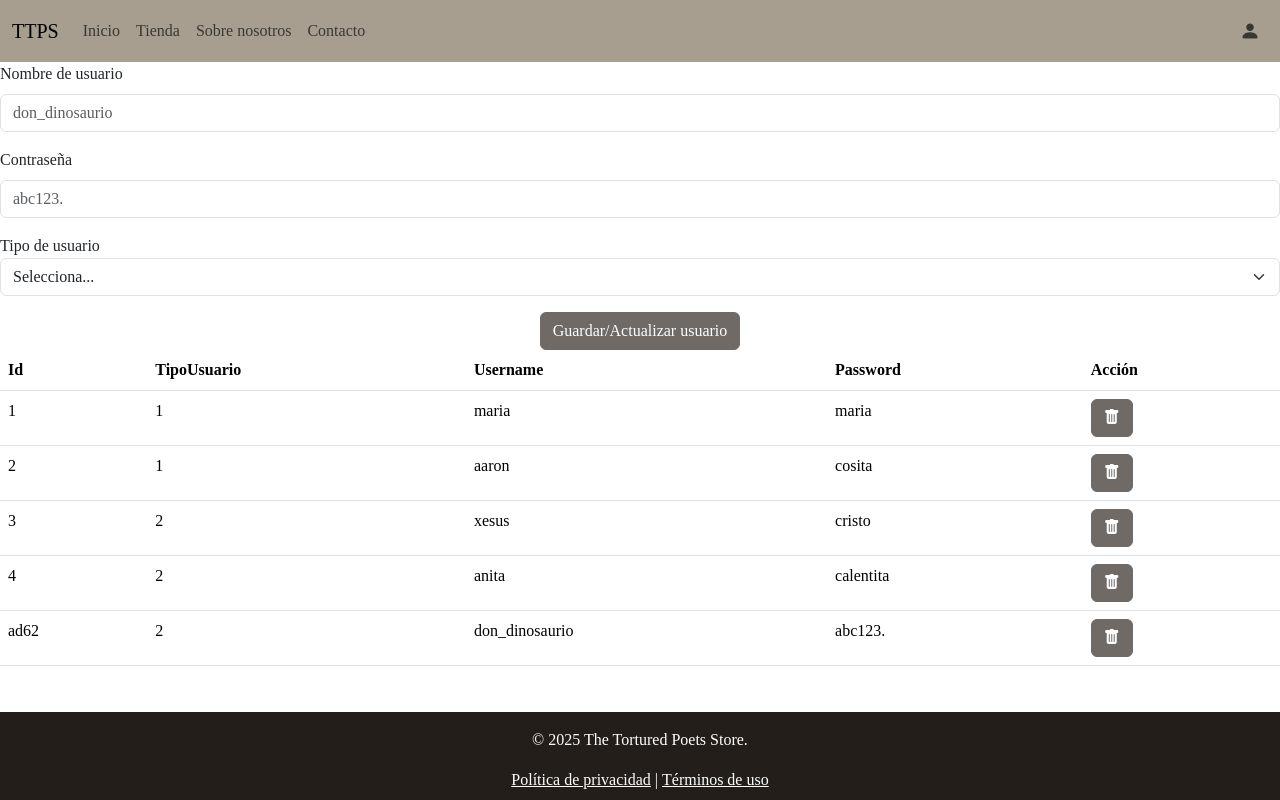
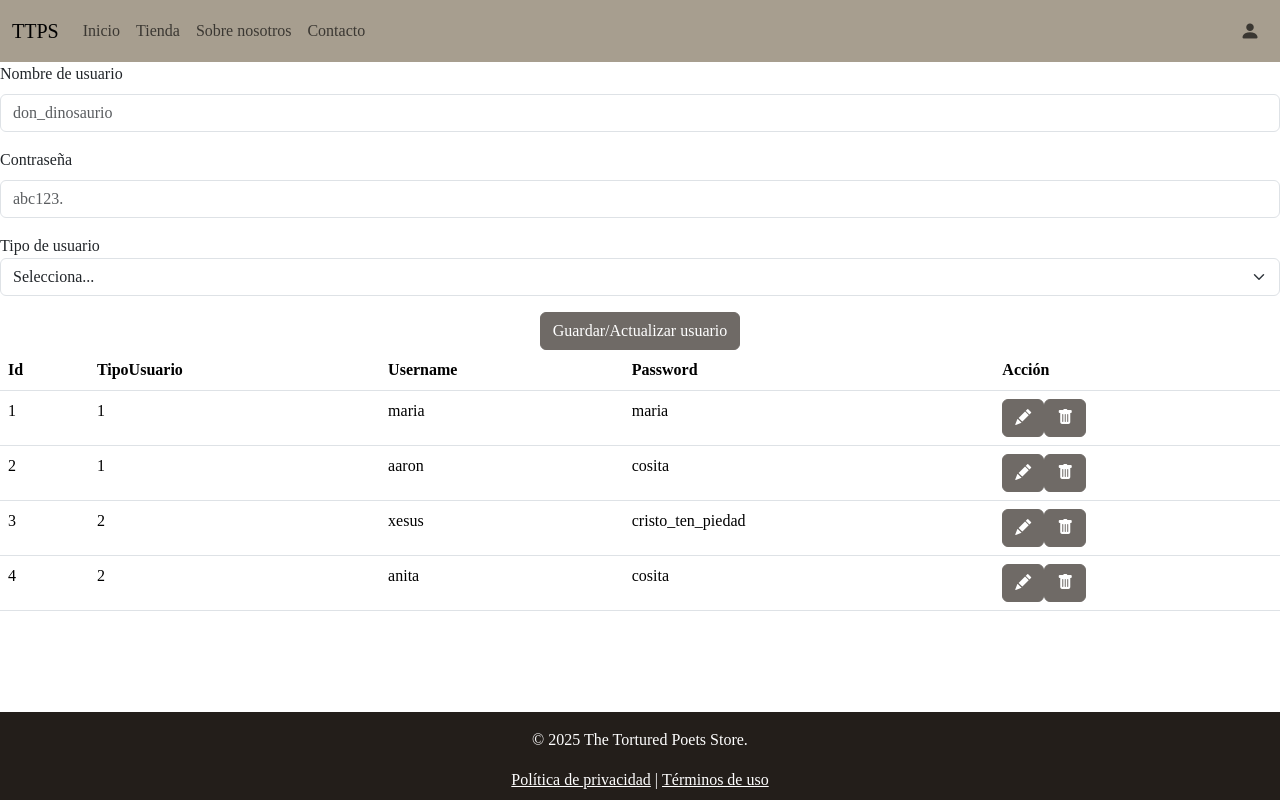
Before and after one commit to rexwithluv/ttps, a Next.js app: page /admin/usuarios in a window 1280 px wide. Built offline with nearby package versions, Linux system fonts and the light colour scheme; data requests are answered from the project's data file.

Commit message:
ahora podemos actualizar los usuarios

```diff
--- a/src/app/admin/components/Tabla.js
+++ b/src/app/admin/components/Tabla.js
@@ -3,10 +3,9 @@
 import { useEffect, useState } from "react";
 import Productos from "../productos/page";
 
-export default function Tabla({ endpoint }) {
+export default function Tabla({ endpoint, setDatoSeleccionado }) {
   const [datos, setDatos] = useState([]);
   const [headers, setHeaders] = useState([]);
-  // const [formData, setFormData] = useState({});
 
   const getData = async () => {
     const response = await fetch(`http://localhost:5000/${endpoint}`);
@@ -15,7 +14,6 @@ export default function Tabla({ endpoint }) {
     setDatos(data);
   };
   const capitalize = (word) => word.charAt(0).toUpperCase() + word.slice(1);
-
   const eliminarDato = async (datoId) => {
     try {
       const response = await fetch(
@@ -34,7 +32,6 @@ export default function Tabla({ endpoint }) {
       console.log(`Error: ${e}`);
     }
   };
-  // const cargarDato = (producto);
 
   useEffect(() => {
     const getData = async () => {
@@ -76,6 +73,15 @@ export default function Tabla({ endpoint }) {
               <button
                 type="button"
                 className="btn btn-secondary"
+                onClick={() => {
+                  setDatoSeleccionado(dato);
+                }}
+              >
+                <i className="bi bi-pencil-fill" />
+              </button>
+              <button
+                type="button"
+                className="btn btn-secondary"
                 onClick={() => eliminarDato(dato.id)}
               >
                 <i className="bi bi-trash-fill" />
--- a/src/app/admin/usuarios/components/Form.js
+++ b/src/app/admin/usuarios/components/Form.js
@@ -1,27 +1,47 @@
 "use client";
 
-import { useState } from "react";
+import { useEffect, useState } from "react";
 
-export default function Form() {
-  const [formData, setFormData] = useState({});
+export default function Form({ usuarioSeleccionado }) {
+  const [nombre, setNombre] = useState("");
+  const [password, setPassword] = useState("");
+  const [tipoUsuario, setTipoUsuario] = useState("0");
 
-  const handleChange = (e) => {
-    setFormData({ ...formData, [e.target.name]: e.target.value });
-  };
+  useEffect(() => {
+    if (usuarioSeleccionado) {
+      setNombre(usuarioSeleccionado.username ?? "");
+      setPassword(usuarioSeleccionado.password ?? "");
+      setTipoUsuario(usuarioSeleccionado.tipoUsuario ?? "0");
+    }
+  }, [usuarioSeleccionado]);
+
   const guardarUsuario = async () => {
     try {
-      const method = "POST";
+      const usuario = {
+        username: nombre,
+        password: password,
+        tipoUsuario: tipoUsuario,
+      };
 
-      const response = await fetch("http://localhost:5000/usuarios/", {
-        method: method,
-        headers: { "Content-Type": "application/json" },
-        body: JSON.stringify(formData),
-      });
+      const response = await fetch("http://localhost:5000/usuarios/");
+      const usuarios = await response.json();
 
-      console.log(response);
+      const usuarioExiste = usuarios.find(
+        (u) => u.username === usuario.username
+      );
 
-      if (!response.ok) {
-        throw new Error(`Error al eliminar el dato del endpoint ${endpoint}`);
+      if (!usuarioExiste) {
+        await fetch("http://localhost:5000/usuarios/", {
+          method: "POST",
+          headers: { "Content-Type": "application/json" },
+          body: JSON.stringify(usuario),
+        });
+      } else {
+        await fetch(`http://localhost:5000/usuarios/${usuarioExiste.id}`, {
+          method: "PUT",
+          headers: { "Content-Type": "application/json" },
+          body: JSON.stringify(usuario),
+        });
       }
     } catch (e) {
       console.log(`Error: ${e}`);
@@ -40,7 +60,8 @@ export default function Form() {
           id="nombre"
           name="username"
           placeholder="don_dinosaurio"
-          onChange={handleChange}
+          value={nombre}
+          onChange={(e) => setNombre(e.target.value)}
           required
         />
       </div>
@@ -54,18 +75,19 @@ export default function Form() {
           id="contrasenya"
           name="password"
           placeholder="abc123."
-          onChange={handleChange}
+          value={password}
+          onChange={(e) => setPassword(e.target.value)}
           required
         />
       </div>
       <div className="mb-3">
         <label htmlFor="tipo">Tipo de usuario</label>
         <select
-          defaultValue={"0"}
           className="form-select"
           id="tipo"
           name="tipoUsuario"
-          onChange={handleChange}
+          value={tipoUsuario}
+          onChange={(e) => setTipoUsuario(e.target.value)}
           required
         >
           <option value="0" disabled>
--- a/src/app/admin/usuarios/page.js
+++ b/src/app/admin/usuarios/page.js
@@ -1,11 +1,19 @@
+"use client";
+
+import { useState } from "react";
 import Tabla from "../components/Tabla";
 import Form from "./components/Form";
 
 export default function Usuarios() {
+  const [usuarioSeleccionado, setUsuarioSeleccionado] = useState({});
+
   return (
     <div>
-      <Form />
-      <Tabla endpoint={"usuarios"} />
+      <Form usuarioSeleccionado={usuarioSeleccionado} />
+      <Tabla
+        endpoint={"usuarios"}
+        setDatoSeleccionado={setUsuarioSeleccionado}
+      />
     </div>
   );
 }
--- a/src/data/db.json
+++ b/src/data/db.json
@@ -23,22 +23,16 @@
       "password": "cosita"
     },
     {
-      "id": "3",
+      "username": "xesus",
+      "password": "cristo_ten_piedad",
       "tipoUsuario": "2",
-      "username": "xesus",
-      "password": "cristo"
+      "id": "3"
     },
     {
-      "id": "4",
+      "username": "anita",
+      "password": "cosita",
       "tipoUsuario": "2",
-      "username": "anita",
-      "password": "calentita"
-    },
-    {
-      "id": "ad62",
-      "username": "don_dinosaurio",
-      "password": "abc123.",
-      "tipoUsuario": "2"
+      "id": "4"
     }
   ],
   "categoriasProductos": [
```
